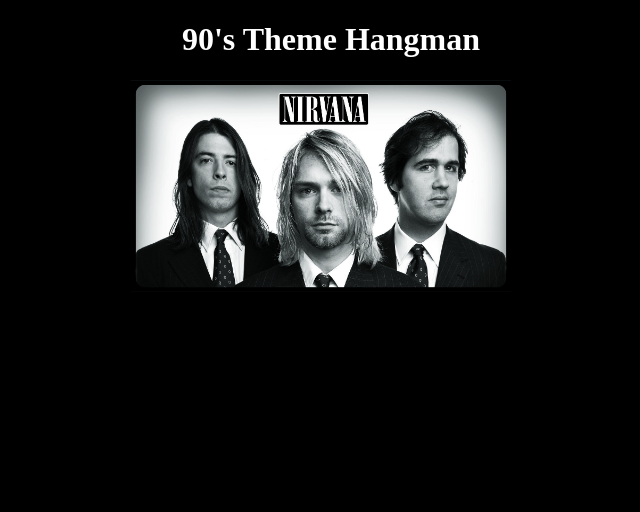
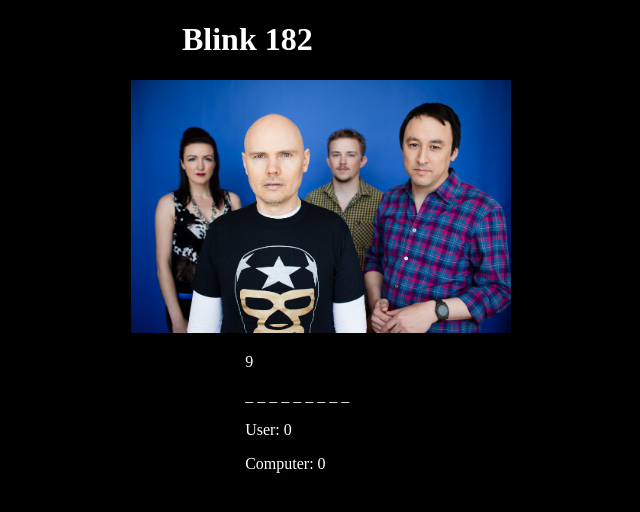
Before and after one commit to ajkhatibi/hangman-game, a PHP site: page / in a window 1280 px wide. Shown: the top 512 px of the page, without its empty margins (319-959 px from the left). Run offline with PHP 8.4, Linux system fonts and the light colour scheme.

Commit message:
almost done

```diff
--- a/assets/css/style.css
+++ b/assets/css/style.css
@@ -11,3 +11,13 @@
 	color: white;
 	margin-left: 39%;
 }
+
+p{
+	color: white;
+	margin-left: 44%;
+}
+
+#scoreboard{
+	float: right;
+	margin-right: 48%;
+}
--- a/assets/index.html
+++ b/assets/index.html
@@ -7,18 +7,27 @@
 		Hangman Game
 	</title>
 </head>
-<body>
+<body onload="startFunction()">
 <header>
-	<h1>
+	<h1 id="nameofsong">
 		90's Theme Hangman
 	</h1>
 </header>
 <section>
-	<div class="content">
-		<img id="myImages" src="images/nirvana.jpg">
+	<div>
+		<img id="imagecontent" id="myImages" src="images/nirvana.jpg">
 	</div>
 	<div>
-
+		<p id="numberofchar"></p>
+		<p id="blanks"></p>
+	</div>
+	<div>
+		<p>
+			User: 0
+		</p>
+		<p>
+			Computer: 0
+		</p>
 	</div>
 </section>
 </body>
--- a/assets/javascript/game.js
+++ b/assets/javascript/game.js
@@ -1,15 +1,21 @@
 //generate random image
-var images = [
-	"images/nirvana.jpg", "images/blink-182.jpg", "images/red-hot.jpg", "images/green-day.jpg", "images/smaching.jpg"
-]
+var letters = ['a','b','c','d','e','f','g','h','i','j','k','l','m','n','o','p','q','r','s','t','u','v','w','x','y','z'];
+var images = ["images/nirvana.jpg", "images/green-day.jpg", "images/blink-182.png", "images/red-hot.jpg", "images/smaching.jpg"]
+var user = 0
+var chances = 0
+var songs = ["Nirvana", "Green Day", "Blink 182", "Red Hot Chili Pepers", "Smaching Pumpkins"]
+var randomImage = images[Math.floor(Math.random() * images.length)];
+var randomSong = songs[Math.floor(Math.random() * songs.length)];
 
-var randomImage = images[Math.floor(Math.random() * images.length)];
+function startFunction(){
+	var empty = []
+	for (var i = 0; i < randomSong.length; i++) {
+	empty.push(" _ ");
+	};
 
-function getRandomImage(){
-	document.getElementId("myImages").src = randomImage;
+document.getElementById("numberofchar").innerHTML = randomSong.length;
+document.getElementById("nameofsong").innerHTML = randomSong;
+document.getElementById("blanks").innerHTML = empty.join(" ");
 
-}
-
-
-
-//generate coresponding game
+document.getElementById("imagecontent").src = randomImage;
+};
```
